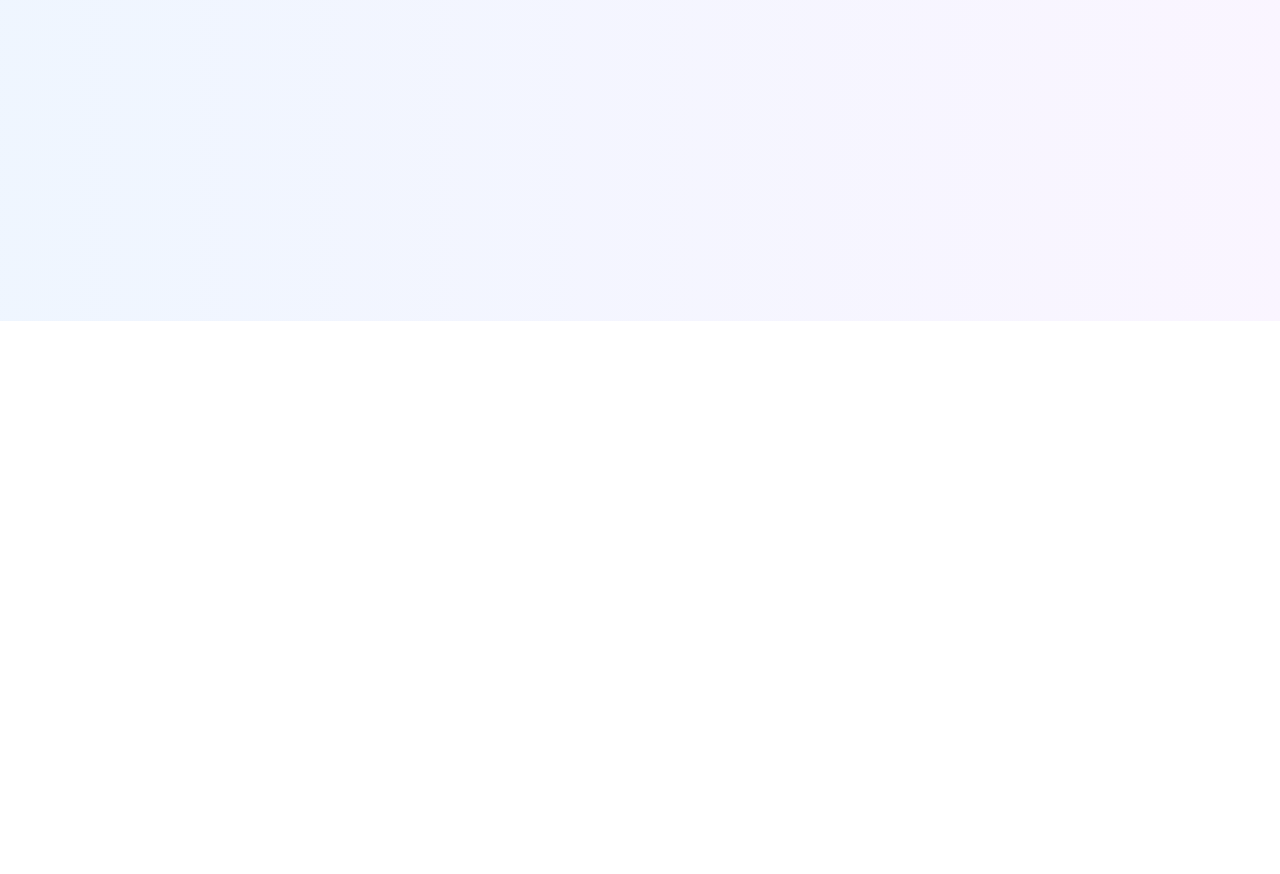
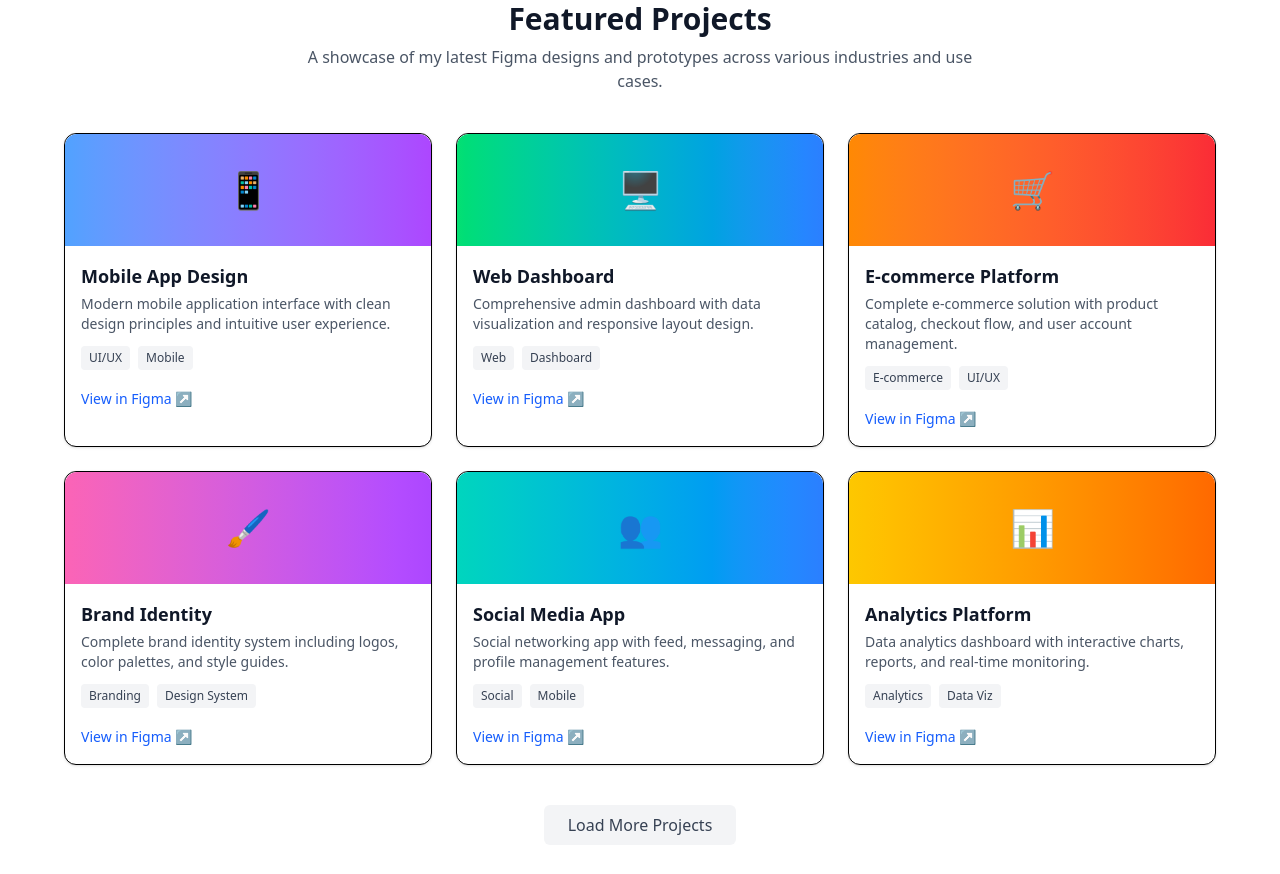
Before and after one commit to Prince-2028/Design-Portfolio, a React (Vite) app: page / in a window 1280 px wide. Shown: the part 540-1414 px from the top of the page. Before the commit the page ends 861 px from the top, so only its background shows below. Built offline with nearby package versions, Linux system fonts and the light colour scheme.

Commit message:
add some projects

```diff
--- a/src/App.jsx
+++ b/src/App.jsx
@@ -1,10 +1,12 @@
 import Header from "./component/Header";
 import CreativeDesign from "./component/CreativeDesign";
+import Projects from "./component/Project";
 const App = () => {
   return (
     <>
       <Header />
       <CreativeDesign />
+      <Projects />
     </>
   );
 };
--- a/src/component/CreativeDesign.jsx
+++ b/src/component/CreativeDesign.jsx
@@ -1,6 +1,6 @@
 const CreativeDesign = () => {
   return (
-    <div className="min-h-screen bg-gradient-to-r from-blue-50 to-purple-50">
+    <div className="h-100 bg-gradient-to-r from-blue-50 to-purple-50">
       <main className="flex flex-col items-center justify-center text-center px-6 py-24 max-w-4xl mx-auto">
         <h2 className="text-5xl md:text-6xl font-extrabold text-gray-900 mb-4">
           Creative <span className="text-blue-600">Figma</span> Designs
--- /dev/null
+++ b/src/component/Project.jsx
@@ -0,0 +1,129 @@
+import React, { useState } from "react";
+
+const projects = [
+  {
+    title: "Mobile App Design",
+    desc: "Modern mobile application interface with clean design principles and intuitive user experience.",
+    tags: ["UI/UX", "Mobile"],
+    figmaLink: "#",
+    icon: "📱",
+    gradient: "from-blue-400 to-purple-500",
+  },
+  {
+    title: "Web Dashboard",
+    desc: "Comprehensive admin dashboard with data visualization and responsive layout design.",
+    tags: ["Web", "Dashboard"],
+    figmaLink: "#",
+    icon: "🖥️",
+    gradient: "from-green-400 to-blue-500",
+  },
+  {
+    title: "E-commerce Platform",
+    desc: "Complete e-commerce solution with product catalog, checkout flow, and user account management.",
+    tags: ["E-commerce", "UI/UX"],
+    figmaLink: "#",
+    icon: "🛒",
+    gradient: "from-orange-400 to-red-500",
+  },
+  {
+    title: "Brand Identity",
+    desc: "Complete brand identity system including logos, color palettes, and style guides.",
+    tags: ["Branding", "Design System"],
+    figmaLink: "#",
+    icon: "🖌️",
+    gradient: "from-pink-400 to-purple-500",
+  },
+  {
+    title: "Social Media App",
+    desc: "Social networking app with feed, messaging, and profile management features.",
+    tags: ["Social", "Mobile"],
+    figmaLink: "#",
+    icon: "👥",
+    gradient: "from-teal-400 to-blue-500",
+  },
+  {
+    title: "Analytics Platform",
+    desc: "Data analytics dashboard with interactive charts, reports, and real-time monitoring.",
+    tags: ["Analytics", "Data Viz"],
+    figmaLink: "#",
+    icon: "📊",
+    gradient: "from-yellow-400 to-orange-500",
+  },
+];
+
+const Projects = () => {
+  const [showMessage, setShowMessage] = useState(false);
+
+  const handleLoadMore = () => {
+    setShowMessage(true);
+    setTimeout(() => setShowMessage(false), 3000); // Hide after 3 seconds
+  };
+
+  return (
+    <section className="py-20 px-4 md:px-10 bg-white text-center">
+      <h2 className="text-3xl font-bold text-gray-900 mb-2">
+        Featured Projects
+      </h2>
+      <p className="text-gray-600 mb-10 max-w-2xl mx-auto">
+        A showcase of my latest Figma designs and prototypes across various
+        industries and use cases.
+      </p>
+
+      <div className="grid gap-6 sm:grid-cols-2 lg:grid-cols-3 max-w-6xl mx-auto">
+        {projects.map((project, idx) => (
+          <div
+            key={idx}
+            className="bg-white rounded-xl shadow hover:shadow-md transition border"
+          >
+            <div
+              className={`h-28 flex items-center justify-center rounded-t-xl text-4xl text-white bg-gradient-to-r ${project.gradient}`}
+            >
+              {project.icon}
+            </div>
+            <div className="p-4 text-left">
+              <h3 className="font-semibold text-lg text-gray-900">
+                {project.title}
+              </h3>
+              <p className="text-sm text-gray-600 mt-1 mb-3">{project.desc}</p>
+              <div className="flex flex-wrap gap-2 mb-4">
+                {project.tags.map((tag, i) => (
+                  <span
+                    key={i}
+                    className="text-xs bg-gray-100 text-gray-700 px-2 py-1 rounded"
+                  >
+                    {tag}
+                  </span>
+                ))}
+              </div>
+              <a
+                href={project.figmaLink}
+                target="_blank"
+                rel="noopener noreferrer"
+                className="text-sm text-blue-600 font-medium hover:underline"
+              >
+                View in Figma ↗
+              </a>
+            </div>
+          </div>
+        ))}
+      </div>
+
+      <div className="mt-10">
+        <button
+          onClick={handleLoadMore}
+          className="px-6 py-2 bg-gray-100 rounded-md text-gray-700 hover:bg-gray-200 transition"
+        >
+          Load More Projects
+        </button>
+
+        {showMessage && (
+          <div className="mt-4 text-red-500 text-sm animate-fade-in">
+            ❌ No more projects found.
+          </div>
+        )}
+      </div>
+    </section>
+  );
+};
+
+export default Projects;
```
